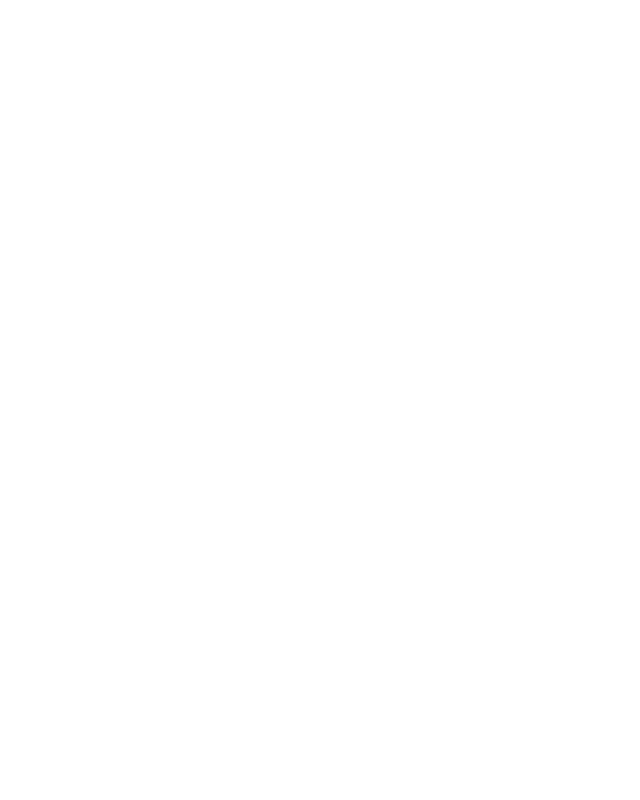
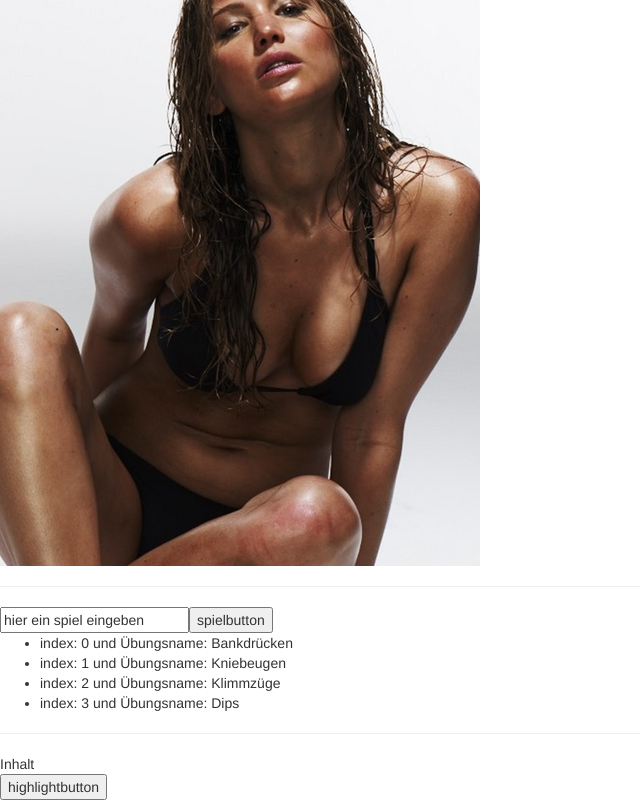
Before and after one commit to Kunstraub/fitnessApp, an Angular app: page /progress in a window 1280 px wide. Shown: the part 256-1056 px from the top of the page, without its empty margins (0-640 px from the left). Before the commit the page ends 800 px from the top, so only its background shows below. Built offline with nearby package versions, Linux system fonts and the light colour scheme.

Commit message:
do some exercise impl. in progress

```diff
--- a/src/app/progress/progress.component.html
+++ b/src/app/progress/progress.component.html
@@ -1 +1,16 @@
 <button id="myButt" (click)="main()" class="btn btn-success"></button>
+
+<p>{{stefan.addYearToAge()}}</p>
+<hr>
+<div>
+    <img [src]="imageUrl">
+</div>
+<hr>
+<input [(ngModel)]="spiel">
+<button (click)="onClick()">spielbutton</button>
+<ul>
+    <li *ngFor="let exercise of exercises; let i = index">index: {{i}} und Übungsname: {{exercise.name}}</li>
+</ul>
+<hr>
+<div [ngClass]="{ 'highlight': isHighlighted }">Inhalt</div>
+<button (click)="changeHightlight()">highlightbutton</button>
--- a/src/app/progress/progress.component.ts
+++ b/src/app/progress/progress.component.ts
@@ -18,6 +18,16 @@
 export class ProgressComponent implements OnInit {
 
   stefan: Human;
+  imageUrl: string = 'assets/Jennifer Lawrence very HOT 7.jpg';
+  spiel: string = 'hier ein spiel eingeben'
+  onClick(){
+    console.log(this.spiel)
+  }
+  isHighlighted: boolean = true;
+  changeHightlight(){
+    this.isHighlighted = !this.isHighlighted
+  }
+
 
 
   exercises: WeightExercise[] = [ new WeightExercise("Bankdrücken",120,10, new Date(Date.now())),
```
Also changed, not shown: src/assets/Jennifer Lawrence very HOT 7.jpg (added).
